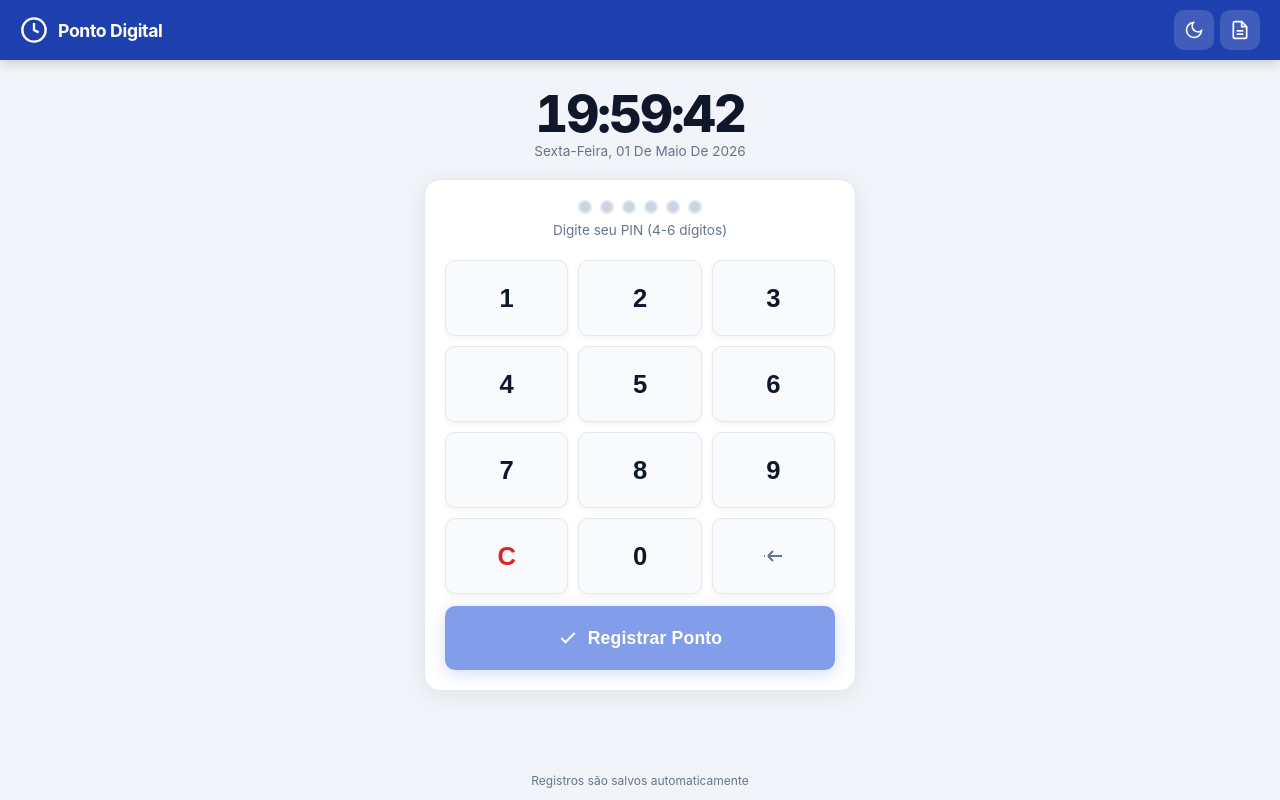
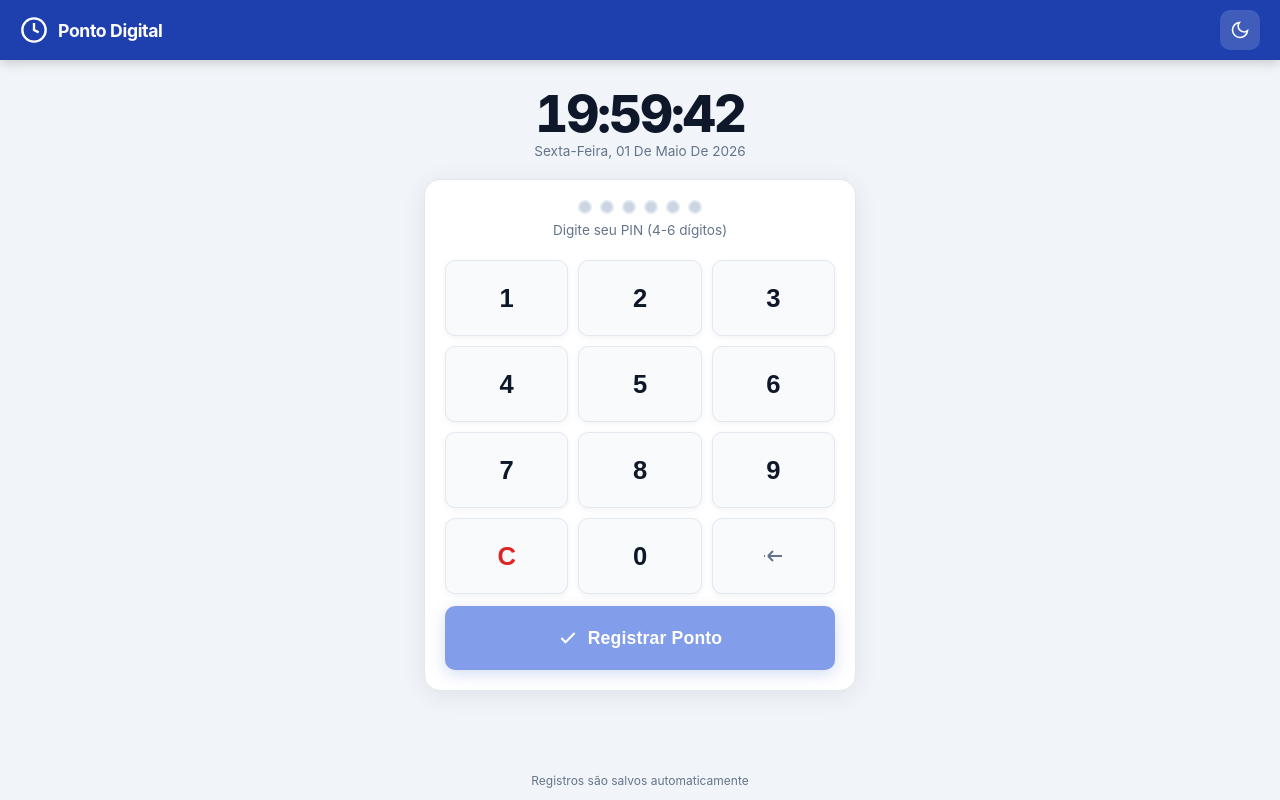
Before and after one commit to marconimedeiros2/pontodigital, a React (Vite) app in the folder frontend/: page / in a window 1280 px wide. Built offline with nearby package versions, Linux system fonts and the light colour scheme.

Commit message:
package.json

```diff
--- a/frontend/src/App.tsx
+++ b/frontend/src/App.tsx
@@ -189,14 +189,6 @@ export default function App() {
               </svg>
             )}
           </button>
-          <button className="icon-btn" onClick={() => setView('history')} title="Histórico">
-            <svg width="20" height="20" viewBox="0 0 24 24" fill="none" stroke="currentColor" strokeWidth="2">
-              <path d="M14 2H6a2 2 0 00-2 2v16a2 2 0 002 2h12a2 2 0 002-2V8z" />
-              <polyline points="14 2 14 8 20 8" />
-              <line x1="16" y1="13" x2="8" y2="13" />
-              <line x1="16" y1="17" x2="8" y2="17" />
-            </svg>
-          </button>
         </div>
       </header>
 
--- a/package.json
+++ b/package.json
@@ -5,7 +5,7 @@
   "scripts": {
     "install:all": "npm install && cd backend && npm install && cd ../frontend && npm install",
     "dev": "concurrently \"cd backend && npm run dev\" \"cd frontend && npm run dev\"",
-    "build": "cd backend && npm run build && cd ../frontend && npm run build",
+    "build": "cd backend && npm ci && npm run build && cd ../frontend && npm ci && npm run build",
     "start": "cd backend && npm run start"
   },
   "devDependencies": {
```
